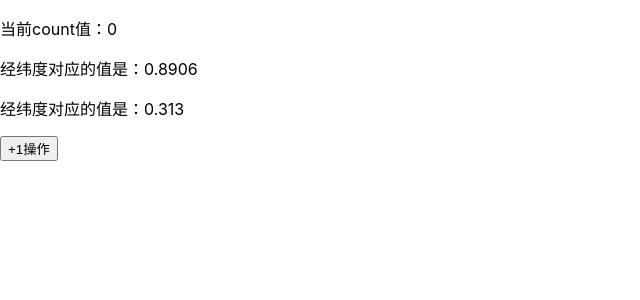
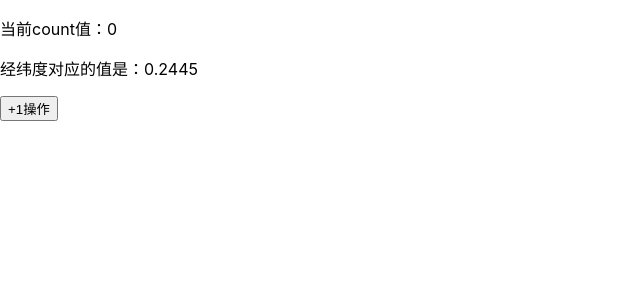
Before and after one commit to zhaoyuanmeng/react-demo, a React (Vite) app: page / in a window 1280 px wide. Shown: the top 300 px of the page, without its empty margins (0-640 px from the left). Built offline with nearby package versions, Linux system fonts and the light colour scheme.

Commit message:
chore:更改代码结构

```diff
--- a/src/day2/one.tsx
+++ b/src/day2/one.tsx
@@ -6,6 +6,7 @@ function rad(d: any) {
   return (d * Math.PI) / 180.0;
 }
 
+// 注意传值的时候 分清经度和纬度
 // 根据经纬度计算距离，参数分别为第一点的纬度，经度；第二点的纬度，经度
 function getDistance(lat1: any, lng1: any, lat2: any, lng2: any) {
   var radLat1 = rad(lat1);
@@ -51,13 +52,17 @@ export default function Main() {
   return (
     <div>
       <p>当前count值：{count}</p>
-      <p>
+      {/* <p>
         经纬度对应的值是：
         {getDistance(114.552251, 38.059746, 114.56025, 38.060055)}
       </p>
       <p>
         经纬度对应的值是：
         {getDistance(114.552246, 38.059732, 114.555053, 38.060108)}
+      </p> */}
+      <p>
+        经纬度对应的值是：
+        {getDistance(38.059724, 114.552246, 38.059845, 114.555031)}
       </p>
       <button onClick={handleCount}>+1操作</button>
     </div>
```
Also changed, not shown: package.json (line endings or trailing spaces).
